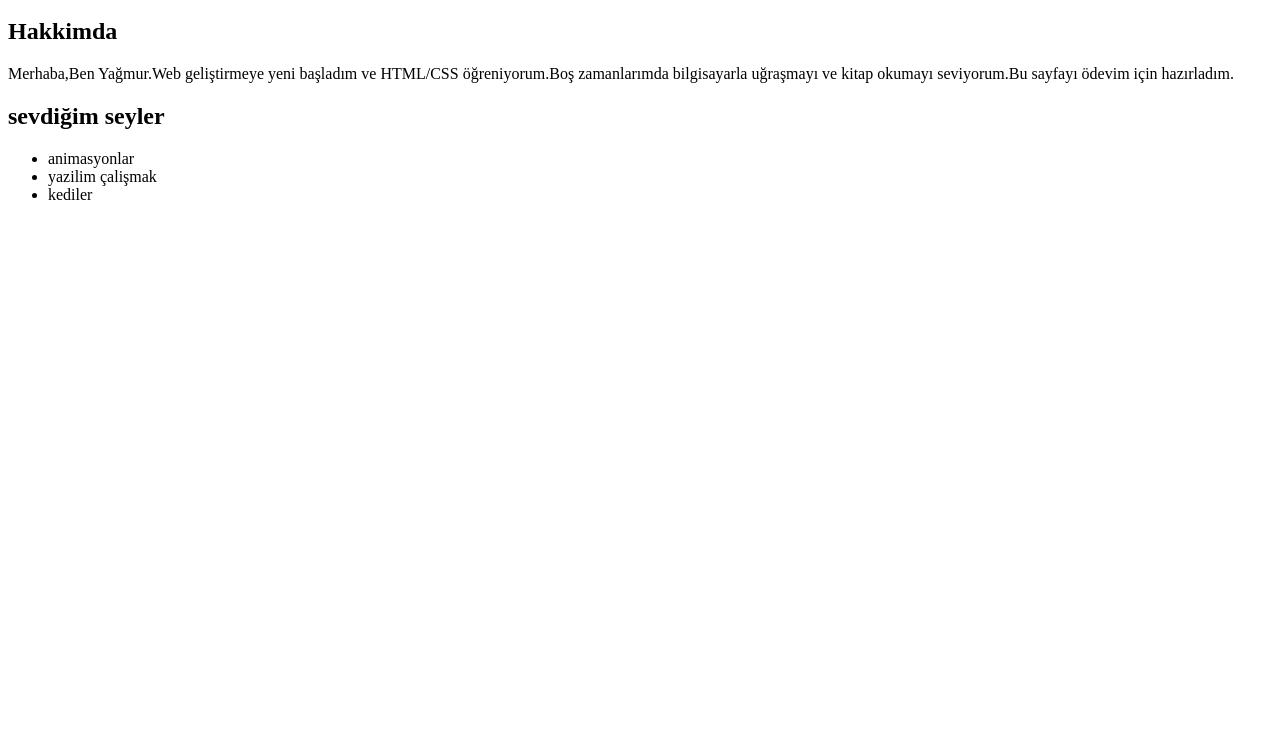
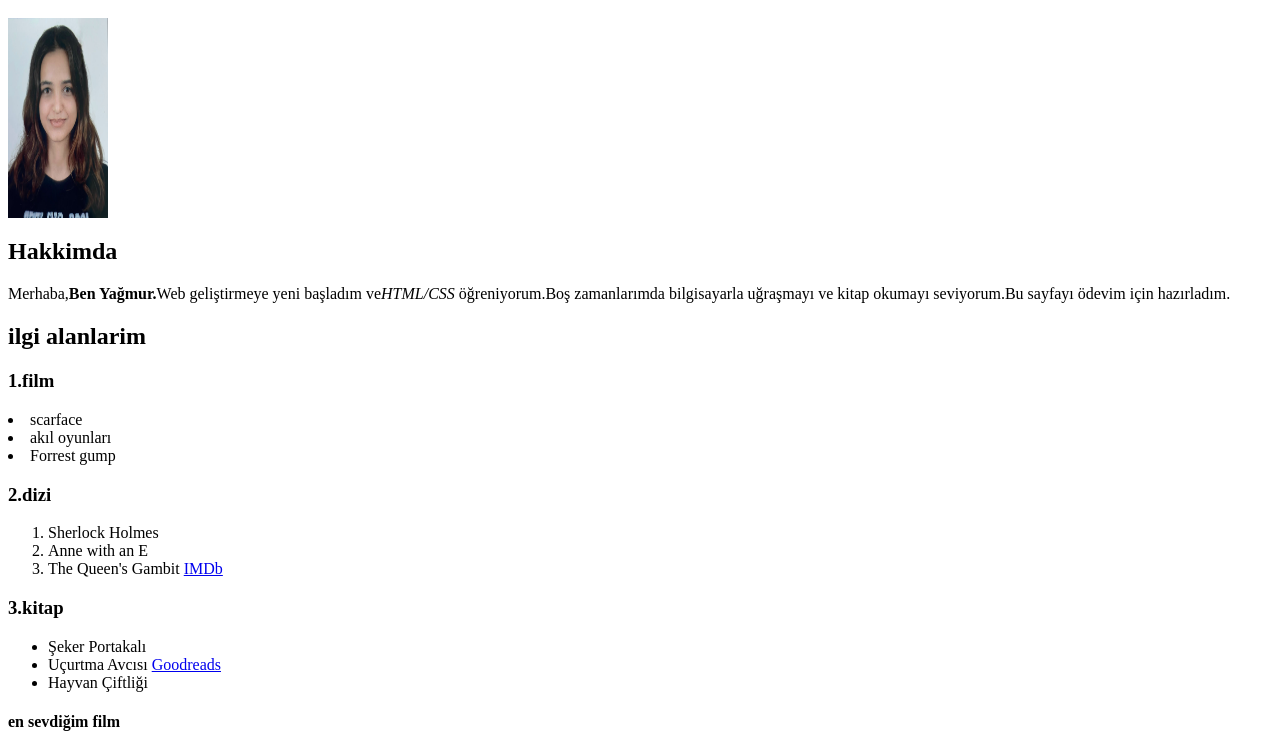
Before and after one commit to yagmuric/HTMLwebsayfasi, a plain HTML site: page index.html in a window 1280 px wide. Shown: the part 48-797 px from the top of the page. Drawn offline with Linux system fonts and the light colour scheme.

Commit message:
ilk commit

```diff
--- a/index.html
+++ b/index.html
@@ -8,18 +8,43 @@
         <!--ana başlık-->
         <h1>Yağmur Karagülle</h1>
         <!--bölüm başliği-->
+        <img src="profil remi.png" width="100" height="200" />
+        <!--<img src="profil remi.png" border="3" />-->
+
         <h2>Hakkimda</h2>
         <p>
-            Merhaba,Ben Yağmur.Web geliştirmeye yeni başladım ve HTML/CSS öğreniyorum.Boş zamanlarımda bilgisayarla uğraşmayı ve kitap okumayı seviyorum.Bu sayfayı ödevim için hazırladım.
+            Merhaba,<strong>Ben Yağmur.</strong>Web geliştirmeye yeni başladım ve<em>HTML/CSS</em> öğreniyorum.Boş zamanlarımda bilgisayarla uğraşmayı ve kitap okumayı seviyorum.Bu sayfayı ödevim için hazırladım.
 
         </p>
         <!--sevdiğim şeyler ilgi alanım-->
-        <h2>sevdiğim seyler</h2>
-        <ul>
-            <li>animasyonlar</li>
-            <li>yazilim çalişmak</li>
-            <li>kediler</li>
-        </ul>
+        <h2>ilgi alanlarim</h2>
+        <lo>
+            <h3>1.film</h3>
+               <li>scarface</li>
+               <li>akıl oyunları</li>
+               <li>Forrest gump</li>
+               <h3>2.dizi</h3>
+               <ol>
+                 <li>Sherlock Holmes</li>
+                 <li>Anne with an E</li>
+                 <li>The Queen's Gambit <a href="https://www.imdb.com/title/tt10048342/" target="_blank">IMDb</a></li>
+               </ol>
+
+               <h3>3.kitap</h3>
+               <ul>
+                 <li>Şeker Portakalı</li>
+                 <li>Uçurtma Avcısı <a href="https://www.goodreads.com/book/show/77203.The_Kite_Runner" target="_blank">Goodreads</a></li>
+                 <li>Hayvan Çiftliği</li>
+               </ul>
+        </lo>
+        <h4>en sevdiğim film</h4>
+        <img src="Akıl oyunları.png"width="100" height="200">
+        <p>Akıl Oyunları (2001), matematik dehası John Nash’in gerçek hayat hikâyesini konu alan biyografik bir dram filmidir.</p>
+
+
+
+
+
 
     </main>
 
```
Also changed, not shown: linksayfasi.html (added, +1 -0 lines), Akıl oyunları.png (added), profil remi.png (added).
